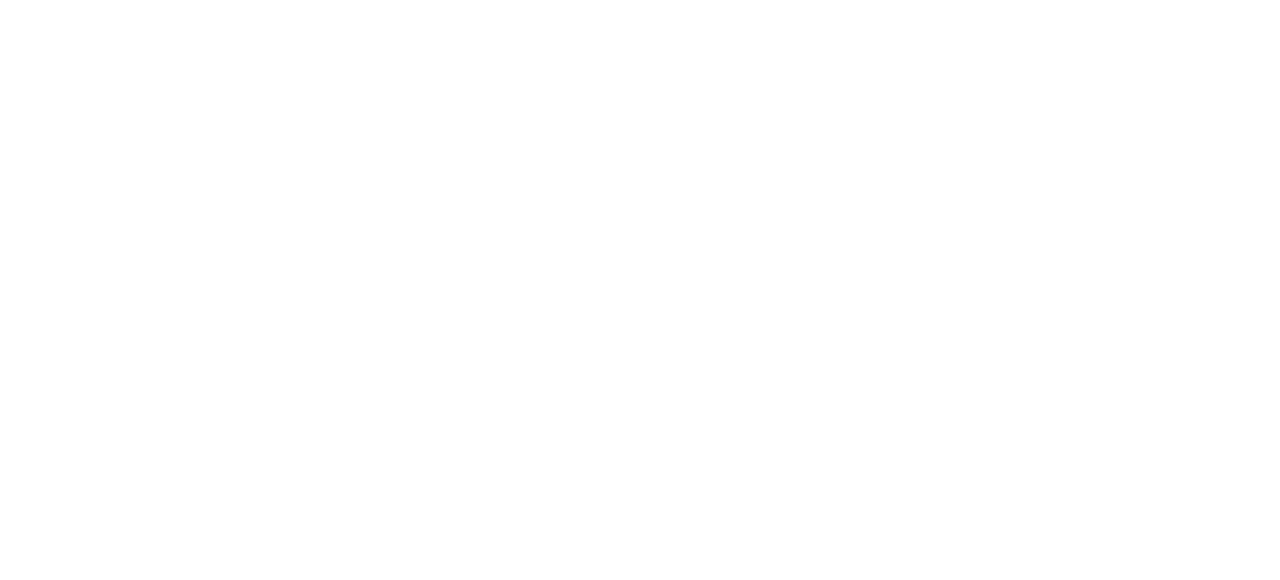
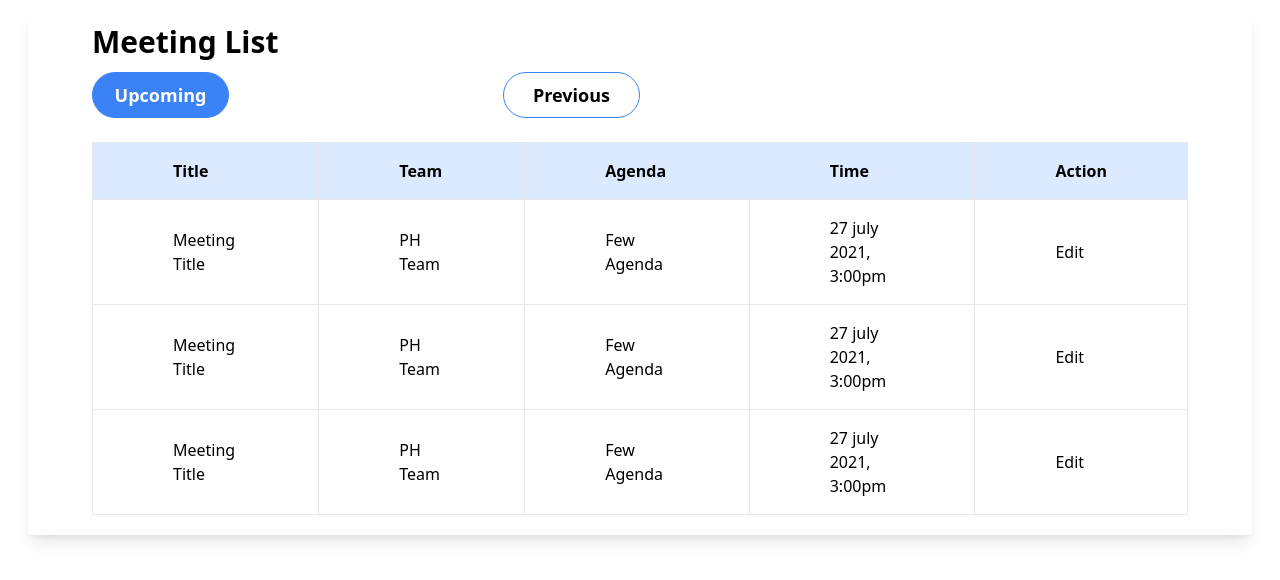
Before and after one commit to web-shoharab-pk/E-Team, a React (Create React App) app: page /meetingList in a window 1280 px wide. Shown: the top 580 px of the page. Built offline with nearby package versions, Linux system fonts and the light colour scheme.

Commit message:
MeetingList page done

```diff
--- a/src/App.tsx
+++ b/src/App.tsx
@@ -13,6 +13,7 @@
 import CreateUser from "./components/CreateUser/CreateUser";
 import AssignmentArea from "./components/AssignmentArea/AssignmentArea";
 import FeedBacks from "./components/FeedBacks/FeedBacks";
+import MeetingList from "./components/MeetingList/MeetingList";
 
 const App = () => {
   return (
@@ -51,6 +52,9 @@
         <Route path="/courseVideo">
           <CourseVideo />
         </Route>
+        <Route path="/meetingList">
+          <MeetingList />
+        </Route>
         <Route path="/assignment">
           <AssignmentArea />
         </Route>
--- /dev/null
+++ b/src/components/MeetingList/MeetingList.tsx
@@ -0,0 +1,72 @@
+import React from "react";
+
+//Temporary Data
+const meetingList = [
+  {
+    Title: "Meeting Title",
+    Team: "PH Team",
+    Agenda: "Few Agenda",
+    Time: "27 july 2021, 3:00pm",
+    Action: "Edit",
+  },
+  {
+    Title: "Meeting Title",
+    Team: "PH Team",
+    Agenda: "Few Agenda",
+    Time: "27 july 2021, 3:00pm",
+    Action: "Edit",
+  },
+  {
+    Title: "Meeting Title",
+    Team: "PH Team",
+    Agenda: "Few Agenda",
+    Time: "27 july 2021, 3:00pm",
+    Action: "Edit",
+  },
+];
+
+const MeetingList = () => {
+  return (
+    <div className="shadow-lg mx-7 mt-4 px-16 py-5 pt-2">
+      <h2 className="text-3xl font-bold text-left">Meeting List</h2>
+
+      <div className="flex mt-3">
+        <div className="w-2/4">
+          <div className="flex justify-between mb-3">
+            <button className="w-1/4 app-button">Upcoming</button>
+            <button className="w-1/4 cursor-pointer border text-lg border-blue-500 font-semibold py-2 rounded-3xl">
+              Previous
+            </button>
+          </div>
+        </div>
+      </div>
+
+      <div className="flex mt-3">
+        <table className="bg-white w-full">
+          <thead>
+            <tr className="text-left">
+              <th className="bg-blue-100 border px-20 py-4">Title</th>
+              <th className="bg-blue-100 border px-20 py-4">Team</th>
+              <th className="bg-blue-100 border px-20 py-4">Agenda</th>
+              <th className="bg-blue-100 border px-20 py-4">Time</th>
+              <th className="bg-blue-100 border px-20 py-4">Action</th>
+            </tr>
+          </thead>
+          <tbody>
+            {meetingList.map((meeting) => (
+              <tr className="mb-3">
+                <td className="border px-20 py-4">{meeting.Title}</td>
+                <td className="border px-20 py-4">{meeting.Team}</td>
+                <td className="border px-20 py-4">{meeting.Agenda}</td>
+                <td className="border px-20 py-4">{meeting.Time}</td>
+                <td className="border px-20 py-4">{meeting.Action}</td>
+              </tr>
+            ))}
+          </tbody>
+        </table>
+      </div>
+    </div>
+  );
+};
+
+export default MeetingList;
--- a/src/index.css
+++ b/src/index.css
@@ -4,5 +4,5 @@
 @tailwind utilities;
 
 .app-button {
-  @apply cursor-pointer border text-lg border-blue-500 bg-blue-500 text-white font-bold py-1.5 px-7 rounded-3xl;
+  @apply cursor-pointer border text-lg border-blue-500 bg-blue-500 text-white font-bold py-2 px-4 rounded-3xl;
 }
```
